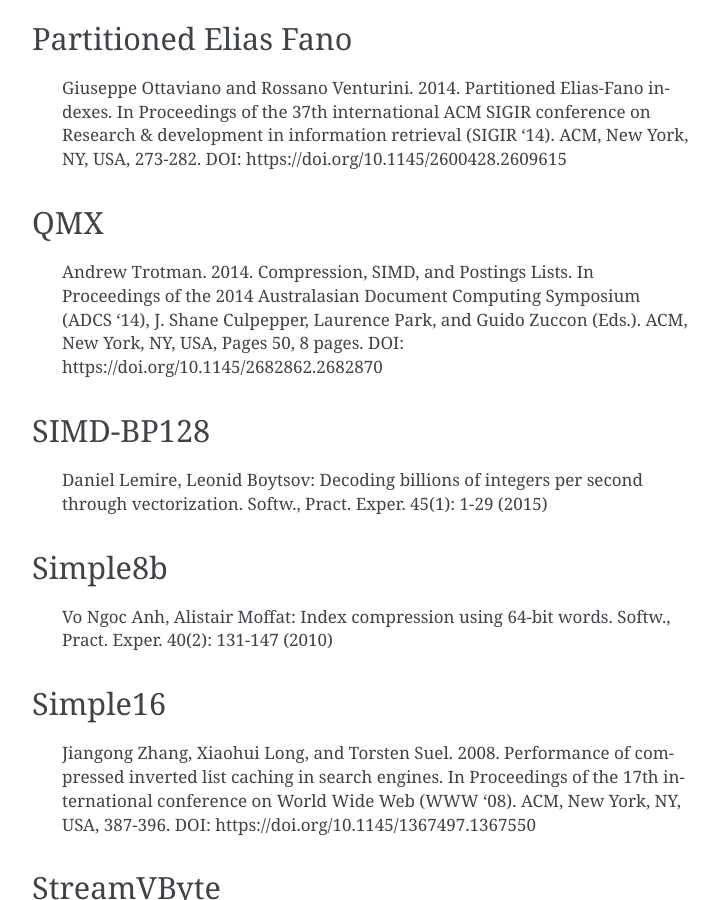
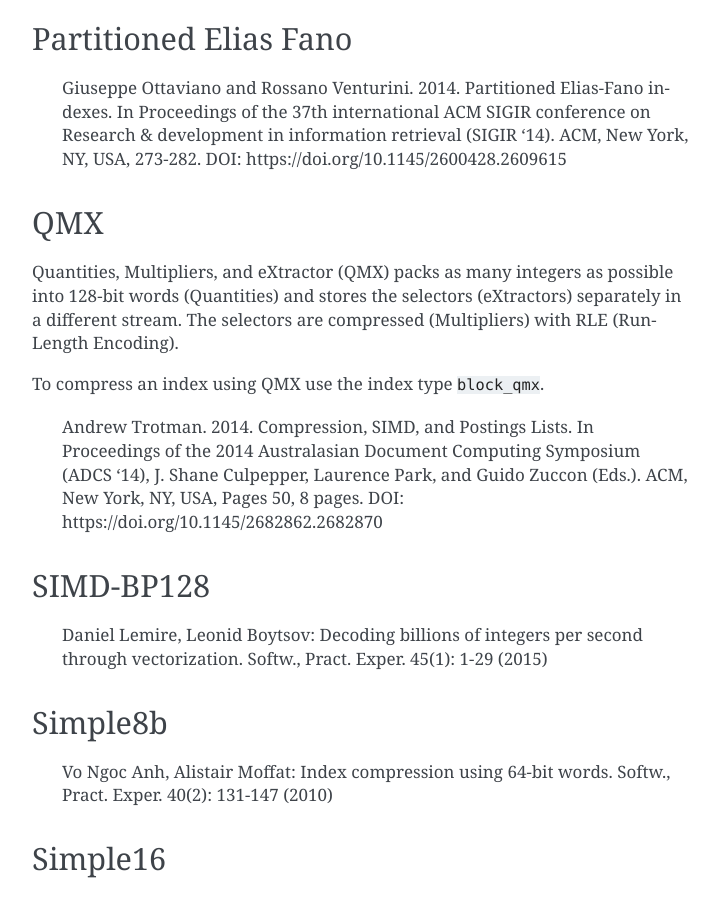
Before and after one commit to pisa-engine/pisa, a Sphinx documentation site: the page built from docs/source/compress_index.md, in a window 1280 px wide and 900 px high, scrolled down 1751 px. Shown: the whole window, without its empty margins (388-1107 px from the left). Built offline with Sphinx 7.4.7, drawn with Linux system fonts in a browser that asks for light colours.

Commit message:
Update compress_index.md

```diff
--- a/docs/source/compress_index.md
+++ b/docs/source/compress_index.md
@@ -60,8 +60,12 @@
 
 QMX
 ---
+Quantities, Multipliers, and eXtractor (QMX) packs as many integers as possible into 128-bit words (Quantities) and stores the selectors (eXtractors) separately in a different stream. The selectors are compressed (Multipliers) with
+RLE (Run-Length Encoding).
+
+To compress an index using QMX use the index type `block_qmx`.
+
 > Andrew Trotman. 2014. Compression, SIMD, and Postings Lists. In Proceedings of the 2014 Australasian Document Computing Symposium (ADCS '14), J. Shane Culpepper, Laurence Park, and Guido Zuccon (Eds.). ACM, New York, NY, USA, Pages 50, 8 pages. DOI: https://doi.org/10.1145/2682862.2682870
-
 
 SIMD-BP128
 ----------
```
